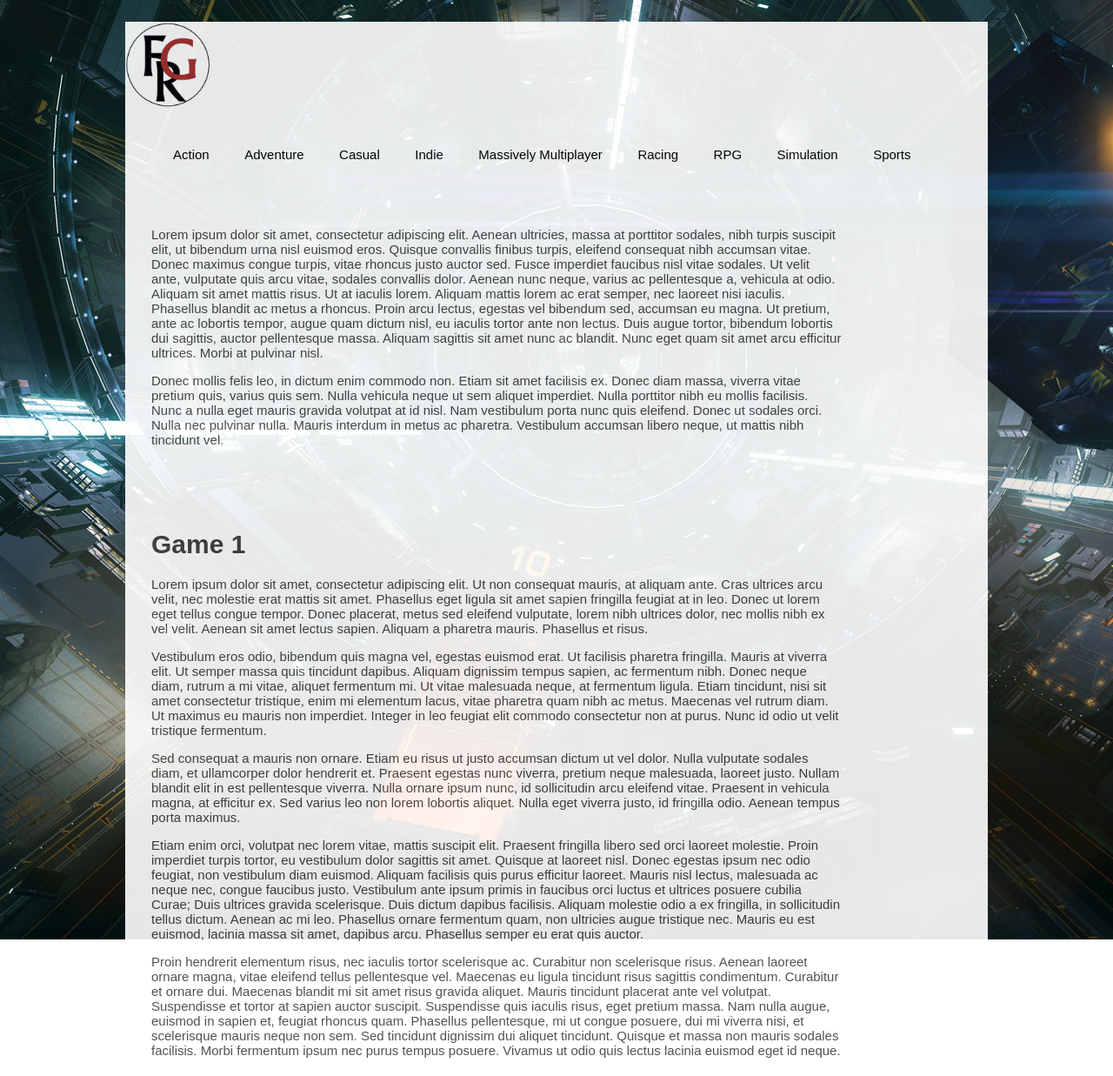
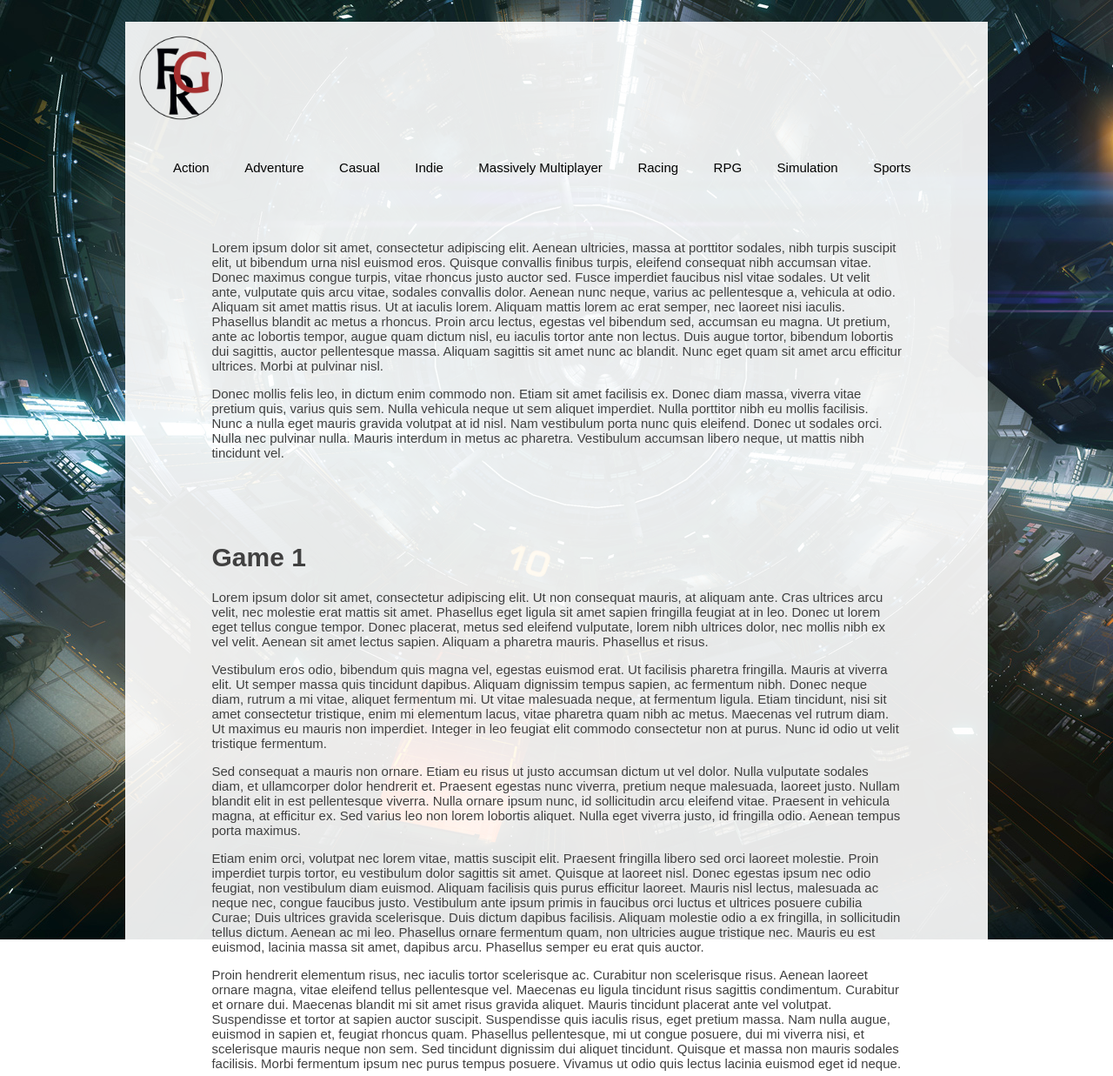
Before and after one commit to Jarlaxle1979/FGR, a PHP site: page /home.php in a window 1280 px wide. Shown: the top 1237 px of the page at 87% size. Run offline with PHP 8.4, Linux system fonts and the light colour scheme; some libraries are stand-ins or nearby versions.

Commit message:
Improved styles

```diff
--- a/css/main.css
+++ b/css/main.css
@@ -82,8 +82,7 @@ h4
     {
     	margin: 2% 10% 2% 10%;
     	max-width: 100%;
-        background-color: hsl(0, 0%, 100%);
-        opacity: 0.9;
+        background-color: rgba(255, 255, 255, 0.9);
     }
 .icon
     {
@@ -94,6 +93,7 @@ h4
             width:100%;
             height: auto;
             float: left;
+            padding: 1em 0 0 1em
         }
 .intro
     {
@@ -102,6 +102,7 @@ h4
         color: hsl(0, 0%, 25%);
         padding: 2em;
         width: 80%;
+        margin-left: 7%;
     }
 /*Review body styles*/
 .reviewBodyCopy
@@ -110,11 +111,12 @@ h4
     	color: hsl(0, 0%, 25%);
     	width:80%;
     	padding: 2em 2em 0em 2em;
+        margin-left: 7%;
     }
 .reviewBodyImage
     {
       	display:block;
-        width:80%;
+        width:100%;
     	padding: 0em 2em 2em 2em;
     }
     .reviewBodyImage ul
```
